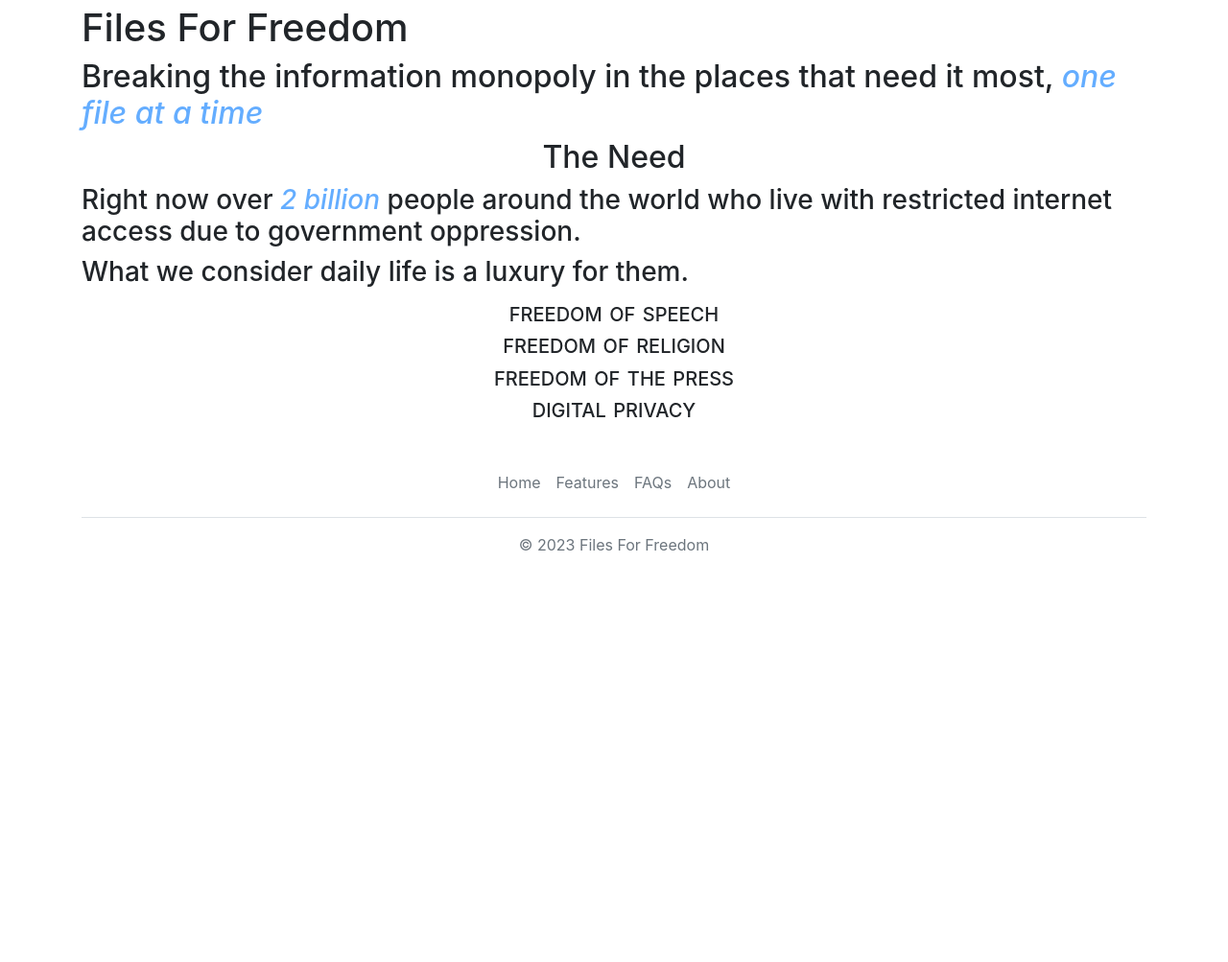
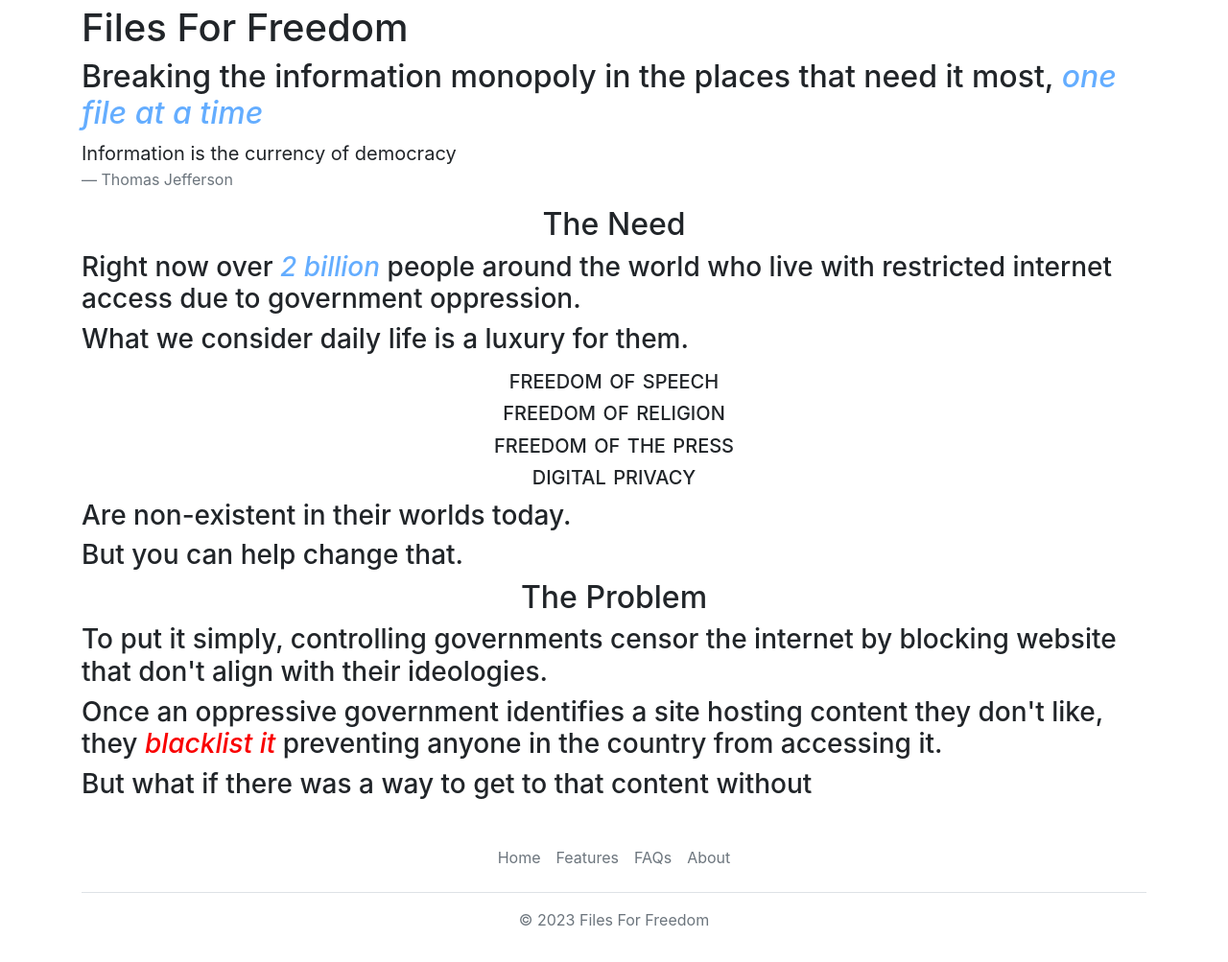
Before and after one commit to Echo545/files-for-freedom, a plain HTML site: page index.html in a window 1280 px wide. Shown: the part 53-1056 px from the top of the page at 96% size. Before the commit the page ends 800 px from the top, so only its background shows below. Drawn offline with nearby package versions, Linux system fonts and the light colour scheme.

Commit message:
more website progress

```diff
--- a/index.html
+++ b/index.html
@@ -37,10 +37,24 @@
   </header>
   <!-- Site info -->
   <div class="container">
+    <!-- Quote box -->
+    <blockquote class="blockquote">
+      <p class="mb-0">Information is the currency of democracy</p>
+      <footer class="blockquote-footer">Thomas Jefferson</footer>
+    </blockquote>
+
+
     <h2 class="subhead">The Need</h2>
     <h3>Right now over <span class="motto_span">2 billion</span> people around the world who live with restricted internet access due to government oppression.</h3>
     <h3>What we consider daily life is a luxury for them.</h3>
     <h3 class="freedom-list">freedom of speech<br>freedom of religion<br>freedom of the press<br>digital privacy</h3>
+    <h3>Are non-existent in their worlds today.</h3>
+    <h3>But you can help change that.</h3>
+
+    <h2 class="subhead">The Problem</h2>
+    <h3>To put it simply, controlling governments censor the internet by blocking website that don't align with their ideologies.</h3>
+    <h3>Once an oppressive government identifies a site hosting content they don't like, they <span class="red_motto_span">blacklist it</span> preventing anyone in the country from accessing it.</h3>
+    <h3>But what if there was a way to get to that content without </h3>
   </div>
   <!-- Footer -->
   <div class="container">
--- a/style.css
+++ b/style.css
@@ -2,6 +2,11 @@
     /* italics and light blue highlight */
     font-style: italic;
     color: #64adff;
+}
+
+.red_motto_span {
+    font-style: italic;
+    color: #f90000;
 }
 
 .subhead {
```
